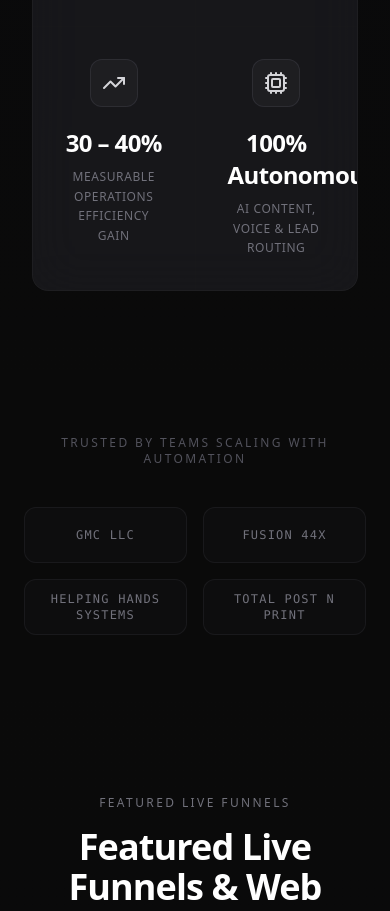
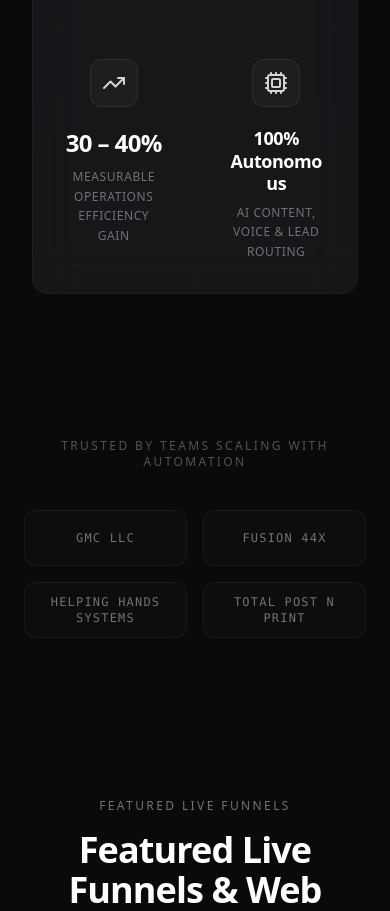
Before and after one commit to codyco1q/portfolio-site, a React (Vite) app: page / in a window 390 px wide. Shown: the part 1240-2151 px from the top of the page. Built offline with nearby package versions, Linux system fonts and the light colour scheme; no server answers.

Commit message:
Fix 100% Autonomous overflow on mobile in Stats

```diff
--- a/src/components/Stats.tsx
+++ b/src/components/Stats.tsx
@@ -81,6 +81,7 @@ const StatValue = ({ stat }: { stat: (typeof stats)[number] }) => {
   const ref = useRef<HTMLDivElement>(null)
   const inView = useInViewOnce(ref)
   const count = useCountUp(stat.countTo ?? 0, inView)
+  const isFixedValue = stat.value !== undefined
 
   return (
     <div
@@ -90,7 +91,13 @@ const StatValue = ({ stat }: { stat: (typeof stats)[number] }) => {
       <div className="w-12 h-12 rounded-xl bg-zinc-800/50 border border-zinc-700/50 flex items-center justify-center mx-auto mb-5 group-hover:scale-110 transition-transform duration-300">
         <stat.icon className="w-6 h-6 text-zinc-300" />
       </div>
-      <div className="text-2xl md:text-3xl font-bold text-white mb-2 tracking-tight tabular-nums">
+      <div
+        className={
+          isFixedValue
+            ? 'text-lg sm:text-2xl md:text-3xl font-bold text-white mb-2 tracking-tight leading-tight break-words'
+            : 'text-2xl md:text-3xl font-bold text-white mb-2 tracking-tight tabular-nums'
+        }
+      >
         {stat.countTo !== undefined ? (
           <>
             {stat.prefix}
```
